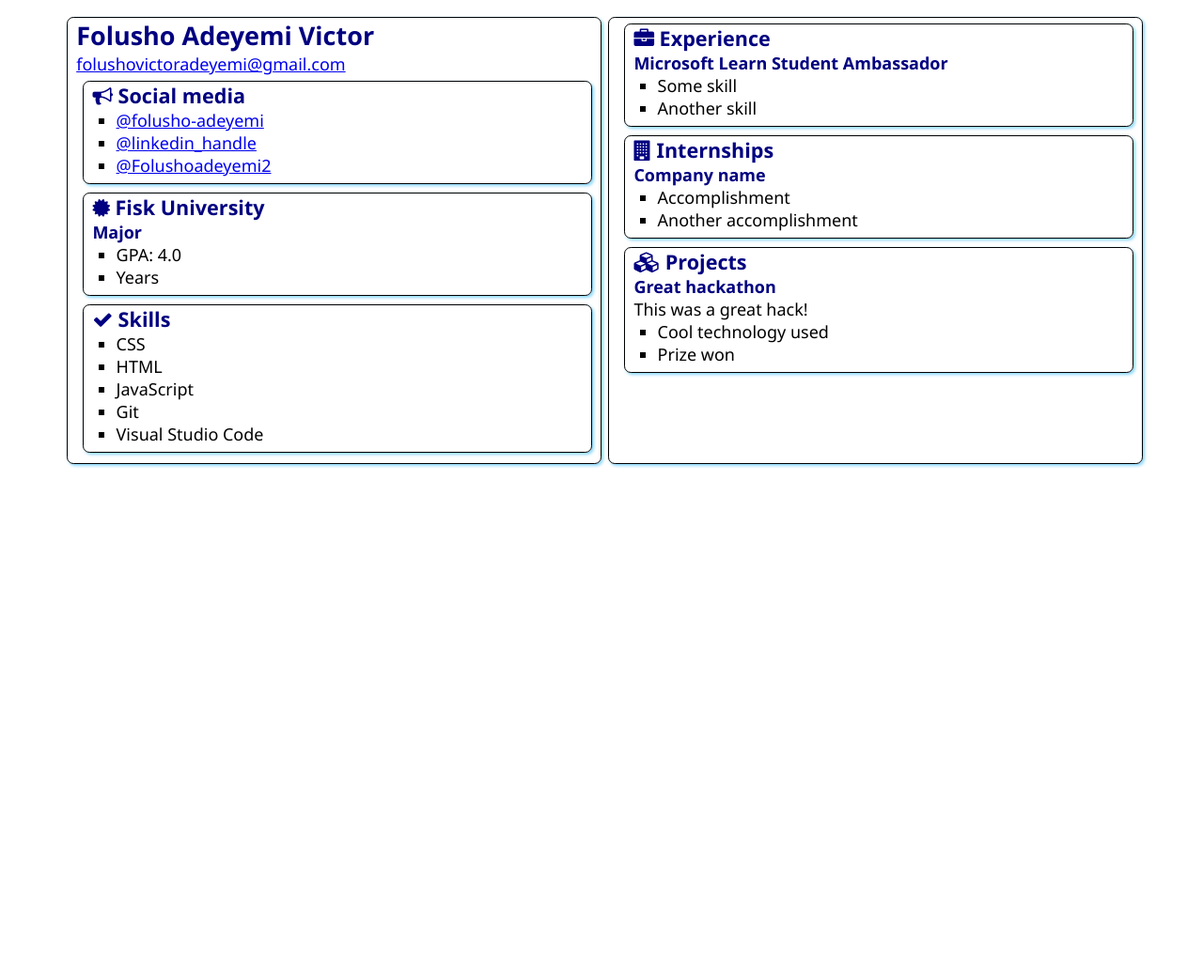
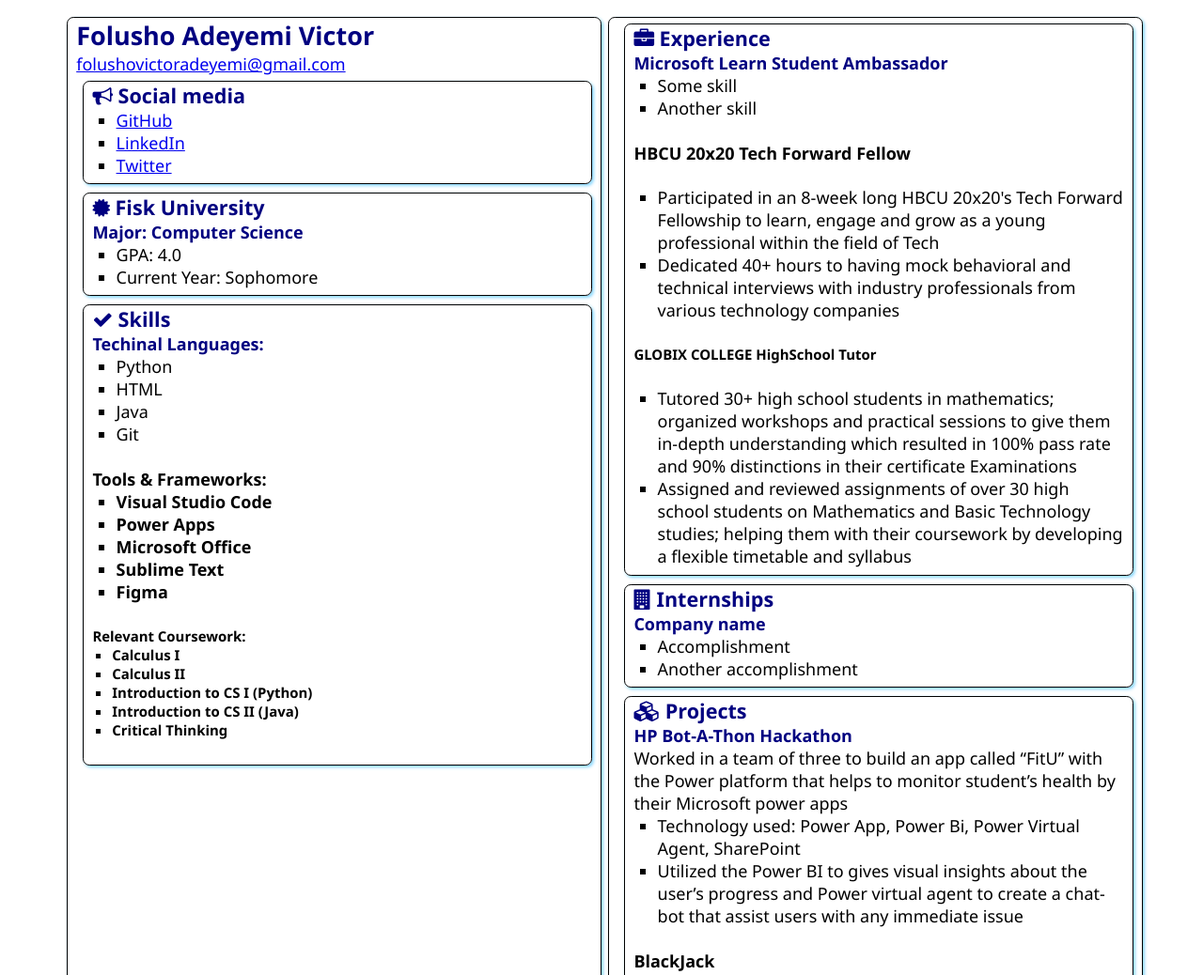
Before and after one commit to folusho-adeyemi/SATechnicalOnboarding, a plain HTML site: page src/index.html in a window 1280 px wide. Shown: the top 1038 px of the page at 94% size. Before the commit the page ends 800 px from the top, so only its background shows below. Drawn offline with Linux system fonts and the light colour scheme.

Commit message:
Update index.html
Added some updates to my resume

```diff
--- a/src/index.html
+++ b/src/index.html
@@ -21,9 +21,9 @@
                     Social media
                 </h2>
                 <ul>
-                    <li><a href="https://github.com/folusho-adeyemi">@folusho-adeyemi</a></li>
-                    <li><a href="https://linkedin.com/in/<handle>">@linkedin_handle</a></li>
-                    <li><a href="https://twitter.com/<Folushoadeyemi2>">@Folushoadeyemi2</a></li>
+                    <li><a href="https://github.com/folusho-adeyemi">GitHub</a></li>
+                    <li><a href="https://linkedin.com/in/<handle>">LinkedIn</a></li>
+                    <li><a href="https://twitter.com/<Folushoadeyemi2>">Twitter</a></li>
                 </ul>
             </section>
 
@@ -33,10 +33,10 @@
                         <i class="fa fa-certificate" aria-hidden="true"></i>
                         Fisk University
                     </h2>
-                    <h3>Major</h3>
+                    <h3>Major: Computer Science</h3>
                     <ul>
                         <li>GPA: 4.0</li>
-                        <li>Years</li>
+                        <li>Current Year: Sophomore</li>
                     </ul>
                 </div>
             </section>
@@ -46,13 +46,35 @@
                     <i class="fa fa-check" aria-hidden="true"></i>
                     Skills
                 </h2>
+                <h3>
+                    Techinal Languages:
+                </h3>
                 <ul>
-                    <li>CSS</li>
+                    <li>Python</li>
                     <li>HTML</li>
-                    <li>JavaScript</li>
+                    <li>Java</li>
                     <li>Git</li>
+                </ul>
+                <h4>
+                    Tools & Frameworks:
+                <ul>
                     <li>Visual Studio Code</li>
+                    <li>Power Apps</li>
+                    <li>Microsoft Office</li>
+                    <li>Sublime Text</li>
+                    <li>Figma</li>
                 </ul>
+                </h4>
+                <h5>
+                    Relevant Coursework:
+                    <uL>
+                        <li>Calculus I</li>
+                        <li>Calculus II</li>
+                        <li>Introduction to CS I (Python)</li>
+                        <li>Introduction to CS II (Java)</li>
+                        <li>Critical Thinking</li>
+                    </uL>
+                </h5>
             </section>
         </article>
         <article class="box">
@@ -65,6 +87,16 @@
                 <ul>
                     <li>Some skill</li>
                     <li>Another skill</li>
+                </ul>
+                <h4> HBCU 20x20 Tech Forward Fellow</h4>
+                <ul>
+                    <li>Participated in an 8-week long HBCU 20x20's Tech Forward Fellowship to learn, engage and grow as a young professional within the field of Tech</li>
+                    <li>Dedicated 40+ hours to having mock behavioral and technical interviews with industry professionals from various technology companies</li>
+                </ul>
+                <h5> GLOBIX COLLEGE HighSchool Tutor</h5>
+                <ul>
+                    <li>Tutored 30+ high school students in mathematics; organized workshops and practical sessions to give them in-depth understanding which resulted in 100% pass rate and 90% distinctions in their certificate Examinations</li>
+                    <li>Assigned and reviewed assignments of over 30 high school students on Mathematics and Basic Technology studies; helping them with their coursework by developing a flexible timetable and syllabus</li>
                 </ul>
             </section>
             <section class="box">
@@ -85,11 +117,38 @@
                     Projects
                 </h2>
 
-                <h3>Great hackathon</h3>
-                <div>This was a great hack!</div>
+                <h3>HP Bot-A-Thon Hackathon</h3>
+                <div>Worked in a team of three to build an app called “FitU” with the Power platform that helps to monitor student’s health by their Microsoft power apps
+                </div>
                 <ul>
-                    <li>Cool technology used</li>
-                    <li>Prize won</li>
+                    <li>Technology used: Power App, Power Bi, Power Virtual Agent, SharePoint</li>
+                    <li>Utilized the Power BI to gives visual insights about the user’s progress and Power virtual agent to create a chat-bot that assist users with any immediate issue</li>
+
+                </ul>
+                <h4>
+                    BlackJack
+                </h4>
+                <div>Developed a text-based version of blackjack in Python where a user can play against an automated dealer and wrote 50+ integration tests</div>
+                <ul>
+                    <li>Technology used: Replit, VS Code</li>
+                    <li>Created A single-user card game which made use of python fundamentals like data types, conditionals, loops, and functions to improve the style and efficiency</li>
+
+                </ul>
+                <h5> ServiceNow & HBCU Connect Hackathon</h5>
+                <div>Utilized the Now Platform to create a software application, “swift workflow”, that digitizes the workflow for making and accessing surgical preference cards, allowing the nursing supervisor to alert the surgical team and prepare the necessary equipment for the procedure</div>
+                <ul>
+                    <li>
+                        Technology Used: ServiceNow Integrated Developers Environment (IDE)
+                    </li>
+                    <li>Attended six weeks of NextGen program training and certification in ServiceNow Fundamentals and the Builder Series, exploring various functions of the Now platform and how it can be used to digitize the workflow of different operations</li>
+                </ul>
+                <h6> Arithemetic Calculator</h6>
+                <div>Utilized my knowledge of functions and operands in python programming language to build a calculator for Middle/High schoolers that solves basic mathematical problems</div>
+                <ul>
+                    <li>
+                        Technology Used: Vs Code, GitHub, GitBash
+                    </li>
+                    <li>Added a graphical user interface with bright color using Tkinter wireframe to the calculator so it can appeal to its users and increase its usage</li>
                 </ul>
             </section>
         </article>
```
